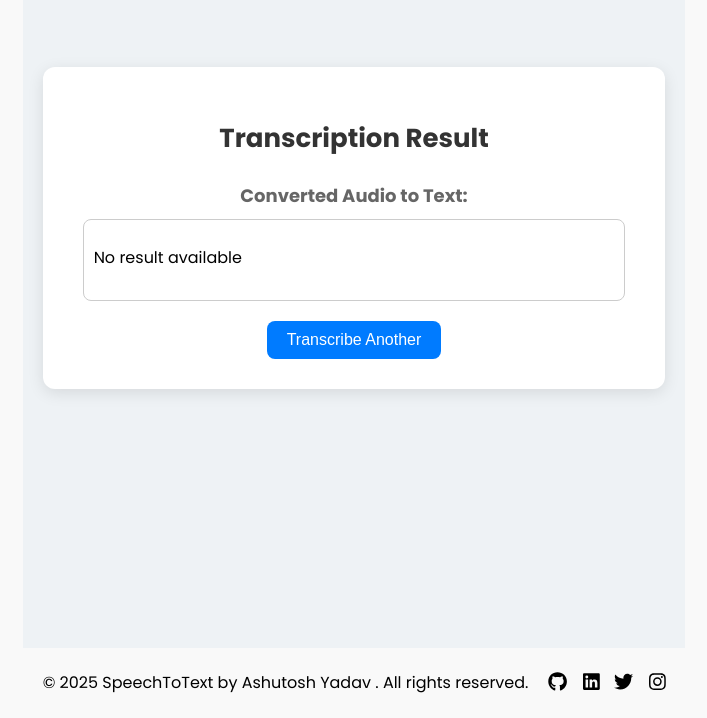
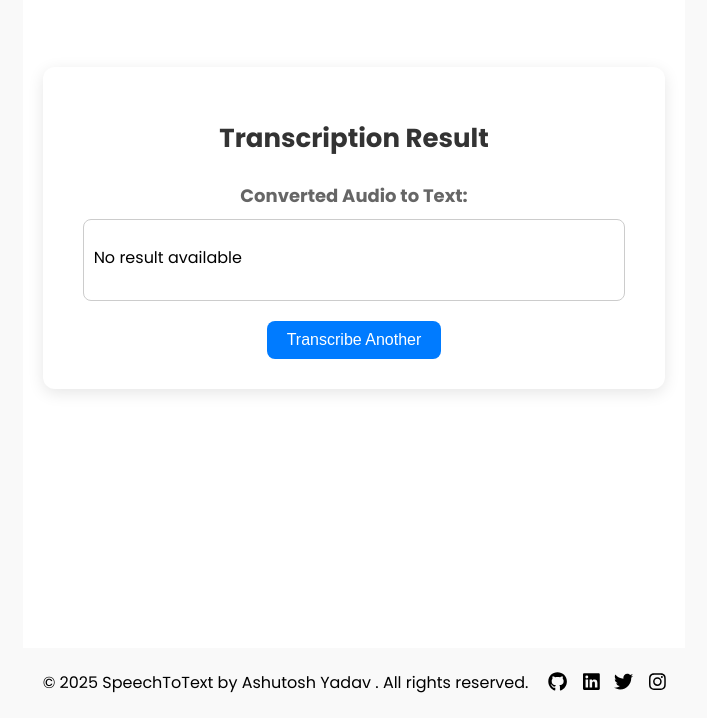
Before and after one commit to iashutoshyadav/SpeechToText, a React (Vite) app in the folder vite-project/: page /result in a window 1280 px wide. Shown: the part 192-910 px from the top of the page, without its empty margins (286-993 px from the left). Built offline with nearby package versions, Linux system fonts and the light colour scheme.

Commit message:
Update: Improved CORS with .env support

```diff
--- a/vite-project/src/index.css
+++ b/vite-project/src/index.css
@@ -94,7 +94,7 @@ h1 {
   justify-content: center;
   align-items: center;
   min-height: 100vh;
-  background-color: #eef2f5;
+  background-color: white;
   padding: 20px;
 }
 
```
